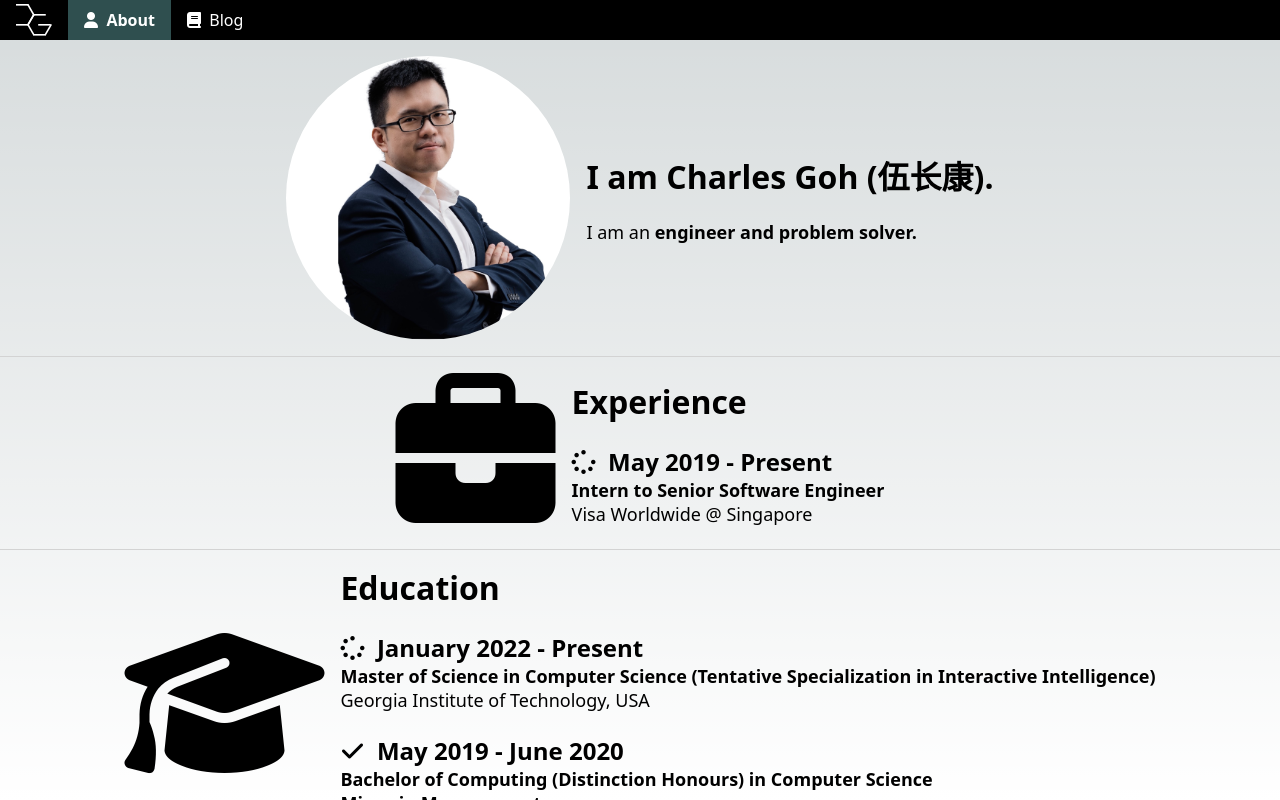
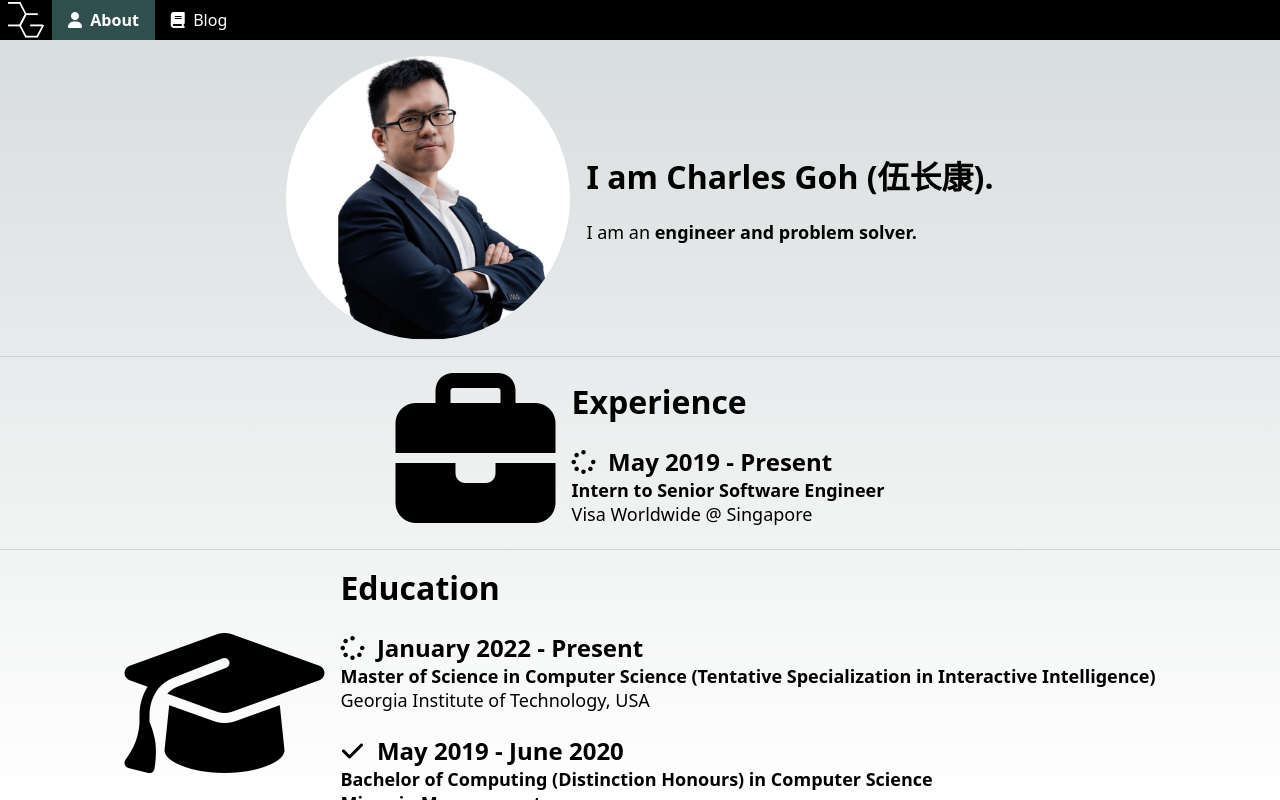
Before and after one commit to charlesgohck/portfolioblogv2, a Next.js app: page / in a window 1280 px wide. Built offline with nearby package versions, Linux system fonts and the light colour scheme.

Commit message:
[UI] Fixed breaking changes

```diff
--- a/pages/MainComponent.tsx
+++ /dev/null
@@ -1,7 +0,0 @@
-import { AppProps } from "next/app";
-
-export default function MainComponent({ Component, pageProps }: AppProps) {
-    return <div className="maincomponent">
-        <Component {...pageProps} />
-    </div>
-}
--- a/pages/_app.tsx
+++ b/pages/_app.tsx
@@ -8,21 +8,25 @@ import { routerPaths } from './../utils';
 import FadeInSection from '../components/FadeInSection';
 import { Analytics } from '@vercel/analytics/react';
 import { AppProps } from 'next/app';
-import dynamic from 'next/dynamic';
-import SplashScreen from './SplashScreen';
+import Image from 'next/image'
 
-const LazyMainComponent = dynamic(() => import('./MainComponent'), {
-    loading: () => <SplashScreen/>
-})
-
-export default function App(appProps: AppProps) {
+export default function App({ Component, pageProps }: AppProps) {
 
     const router = useRouter();
     const routerPathName = router.pathname;
 
     return <div className='bgcontainer'>
         <div className='navbar' id="topNavBar">
-            <img src={"/assets/Logo.svg"} alt={"Charles Goh (伍长康) Logo"} className="faviconlogo" style={{ paddingLeft: "2vh", paddingRight: "2vh" }} />
+            <div style={{ position: "relative", backgroundColor: "transparent", aspectRatio: "1", height: "90%", marginTop: 'auto', marginBottom: 'auto', marginLeft: '1vh', marginRight: '1vh' }}>
+                <Image
+                    className="faviconlogo"
+                    src="/assets/Logo.svg"
+                    alt="Charles Goh CK Logo"
+                    width={200}
+                    height={200}
+                />
+            </div>
+            {/* <img src={"/assets/Logo.svg"} alt={"Charles Goh (伍长康) Logo"} className="faviconlogo" style={{ paddingLeft: "2vh", paddingRight: "2vh" }} /> */}
             {
                 routerPaths.map(
                     routerPath => <Link
@@ -33,7 +37,9 @@ export default function App(appProps: AppProps) {
                     href={`${routerPath.path}`}><i className={`${routerPath.iconClass}`} />&nbsp;&nbsp;{routerPath.name}</Link>)
             }
         </div>
-        <LazyMainComponent pageProps={appProps.pageProps} Component={appProps.Component} router={appProps.router}/>
+        <div className="maincomponent">
+            <Component {...pageProps} />
+        </div>
         <footer style={{ display: 'flex', justifyContent: 'center', padding: '5vh' }}>
             <FadeInSection>
                 <a href='https://www.linkedin.com/in/charlesgohck/' target="_blank" rel="noopener noreferrer">
--- a/styles/kangui.css
+++ b/styles/kangui.css
@@ -31,7 +31,8 @@
 }
 
 .faviconlogo {
-    height: 80%;
+    height: 100%;
+    width: 100%;
     margin-top: auto;
     margin-bottom: auto;
 }
```
